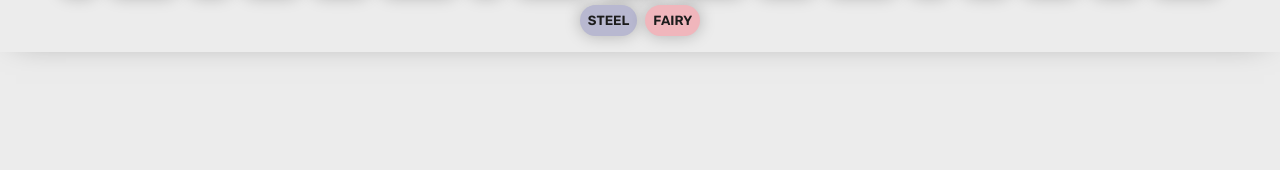
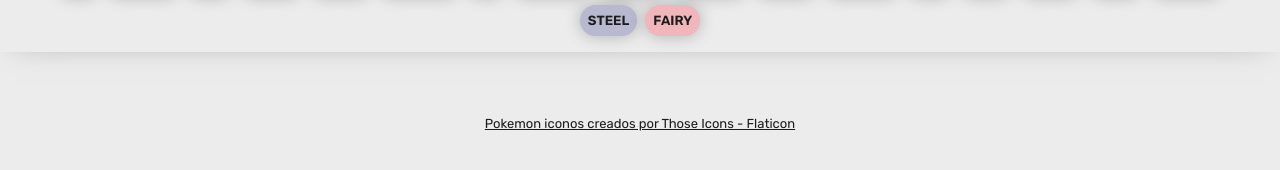
Before and after one commit to chantal-moreno/Pokedex, a plain HTML site: page index.html in a window 1280 px wide. Shown: the part 102-272 px from the top of the page. Drawn offline with Linux system fonts and the light colour scheme; no server answers.

Commit message:
Add title icon

```diff
--- a/css/main.css
+++ b/css/main.css
@@ -270,3 +270,8 @@ main {
   background-color: var(--type-fairy);
   color: var(--clr-black);
 }
+.icon-info {
+  display: flex;
+  justify-content: center;
+  font-size: small;
+}
--- a/index.html
+++ b/index.html
@@ -4,6 +4,7 @@
     <meta charset="UTF-8" />
     <meta http-equiv="X-UA-Compatible" content="IE=edge" />
     <meta name="viewport" content="width=device-width, initial-scale=1.0" />
+    <link rel="icon" type="image/png" sizes="32x32" href="./img/pokebola.png" />
     <title>Pokédex</title>
     <link rel="stylesheet" href="./css/main.css" />
   </head>
@@ -81,7 +82,14 @@
         <div class="pokemon-all" id="pokemonList"></div>
       </div>
     </main>
-
+    <div class="icon-info">
+      <a
+        href="https://www.flaticon.es/iconos-gratis/pokemon"
+        title="pokemon iconos"
+        target="_blank"
+        >Pokemon iconos creados por Those Icons - Flaticon</a
+      >
+    </div>
     <script src="./js/main.js"></script>
   </body>
 </html>
```
Also changed, not shown: img/pokebola.png (added).
